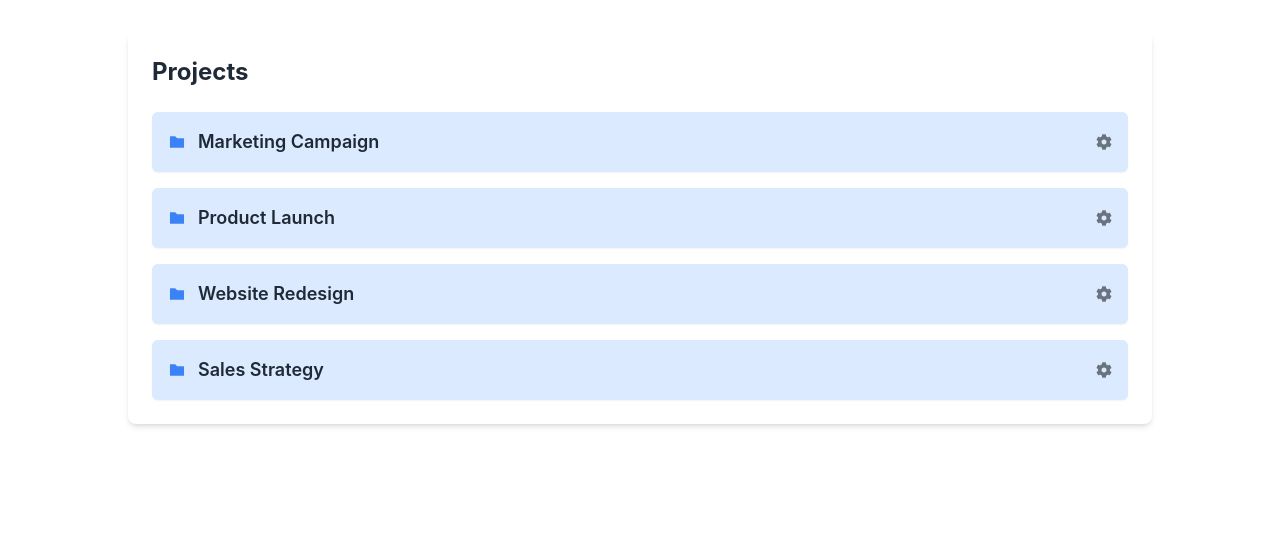
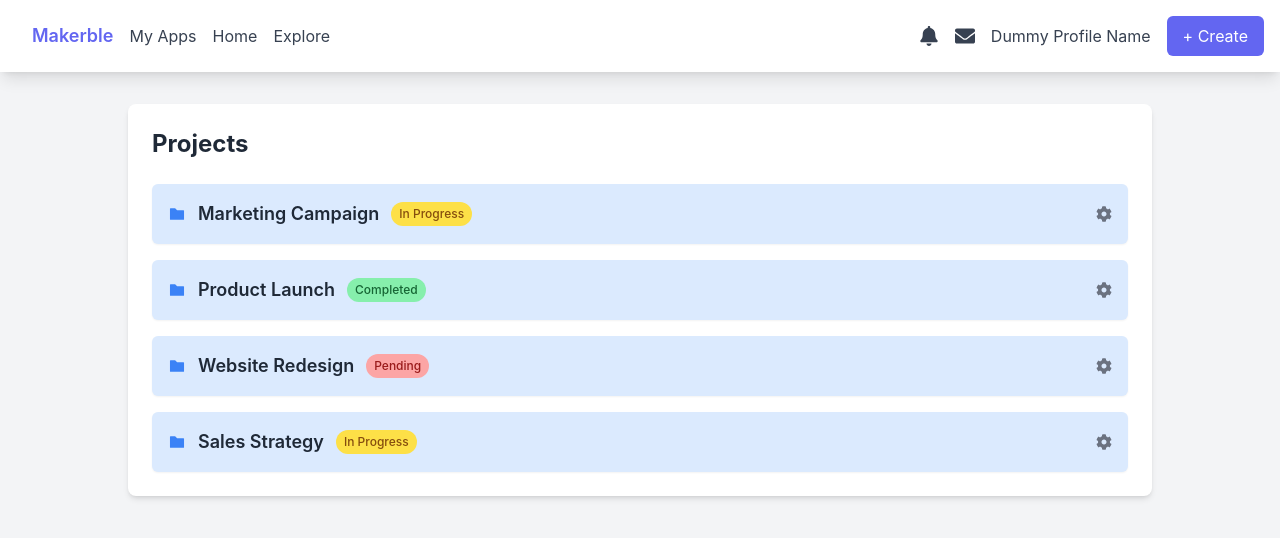
Before and after one commit to goswamiAnushka/redesign_M, a React (Create React App) app in the folder my-homepage/: page /projects-shortcuts in a window 1280 px wide. Shown: the top 538 px of the page. Built offline with nearby package versions, Linux system fonts and the light colour scheme.

Commit message:
changed project page

```diff
--- a/my-homepage/src/components/ProjectShortcuts.tsx
+++ b/my-homepage/src/components/ProjectShortcuts.tsx
@@ -1,11 +1,19 @@
 import React from 'react';
 import { FaCog } from 'react-icons/fa';
 import { AiFillFolder } from 'react-icons/ai';
+import Navbar from './Navbar'; // Import the Navbar component
 
 const ProjectShortcuts: React.FC = () => {
-  const projects = ['Marketing Campaign', 'Product Launch', 'Website Redesign', 'Sales Strategy'];
+  const projects = [
+    { name: 'Marketing Campaign', status: 'In Progress' },
+    { name: 'Product Launch', status: 'Completed' },
+    { name: 'Website Redesign', status: 'Pending' },
+    { name: 'Sales Strategy', status: 'In Progress' },
+  ];
 
   return (
+    <div className="bg-gray-100 min-h-screen">
+      <Navbar /> {/* Include Navbar */}
       <div className="bg-white rounded-lg shadow-md p-6 hover:shadow-lg transition-shadow mt-8 max-w-5xl mx-auto">
         <h2 className="text-2xl font-bold text-gray-800 mb-6">Projects</h2>
         <ul className="space-y-4">
@@ -13,12 +21,20 @@ const ProjectShortcuts: React.FC = () => {
             <li key={index} className="flex items-center justify-between p-4 bg-blue-100 rounded-md shadow-sm hover:bg-blue-200 transition-all">
               <div className="flex items-center space-x-3">
                 <AiFillFolder className="text-lg text-blue-500" />
-              <p className="text-lg font-semibold text-gray-800">{project}</p>
+                <p className="text-lg font-semibold text-gray-800">{project.name}</p>
+                <span className={`text-xs font-medium px-2 py-1 rounded-full ${
+                  project.status === 'In Progress' ? 'bg-yellow-300 text-yellow-800' :
+                  project.status === 'Completed' ? 'bg-green-300 text-green-800' :
+                  'bg-red-300 text-red-800'
+                }`}>
+                  {project.status}
+                </span>
               </div>
-            <FaCog className="text-gray-500 hover:text-gray-700 cursor-pointer" />
+              <FaCog className="text-gray-500 hover:text-gray-700 cursor-pointer transition-colors" />
             </li>
           ))}
         </ul>
+      </div>
     </div>
   );
 };
```
Lines whose indentation alone changed are shown as unchanged.
